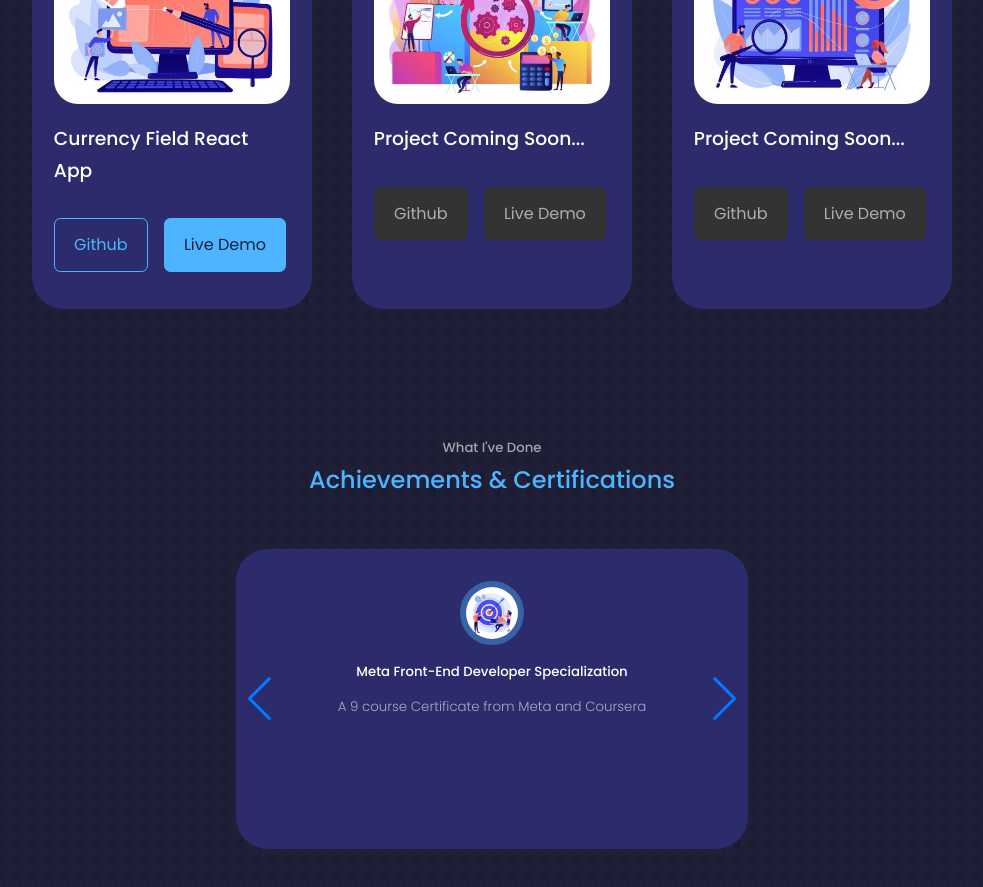
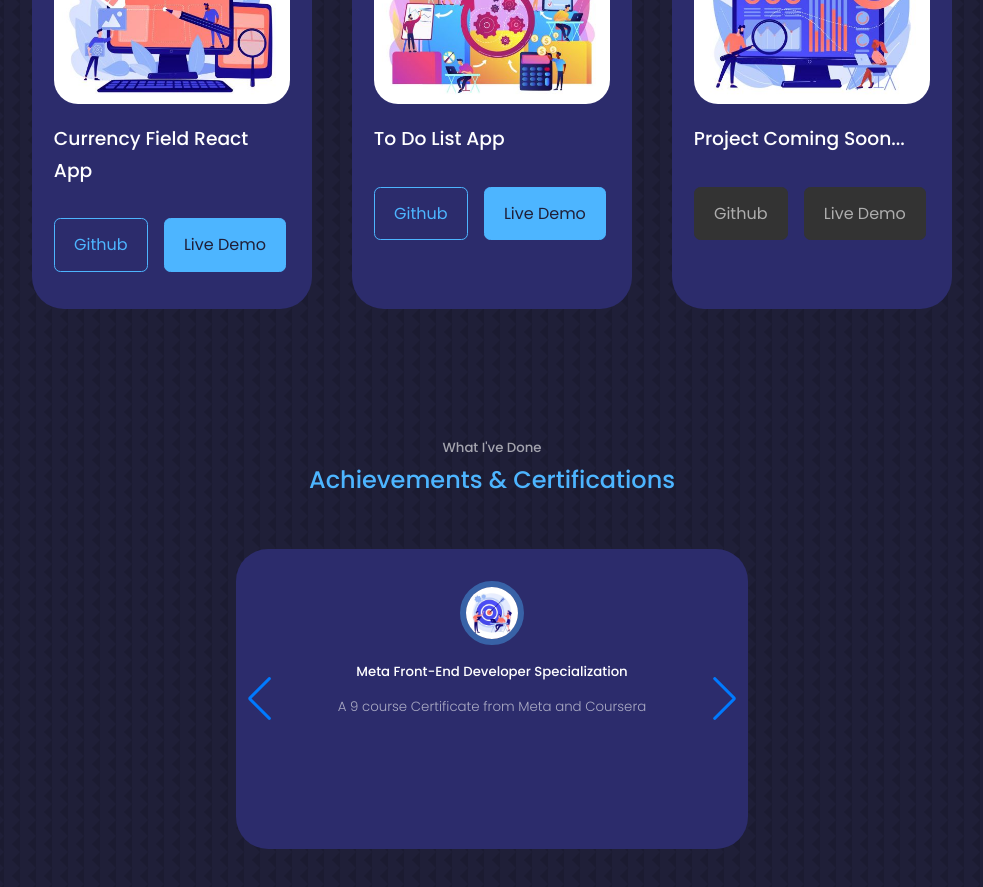
Before and after one commit to CameronRiecan/CameronRiecan.github.io, a React (Create React App) app: page / in a window 1280 px wide. Shown: the part 5660-6547 px from the top of the page, without its empty margins (148-1131 px from the left). Built offline with nearby package versions, Linux system fonts and the light colour scheme.

Commit message:
add to do list web app project to the projects component and relevant links

```diff
--- a/src/components/portfolio/Portfolio.jsx
+++ b/src/components/portfolio/Portfolio.jsx
@@ -39,9 +39,9 @@ const data = [
   {
     id: 5,
     image: IMG5,
-    title: 'Project Coming Soon...',
-    github: '', //Empty URL
-    demo: '' //Empty URL
+    title: 'To Do List App',
+    github: 'https://github.com/CameronRiecan/To-Do-List',
+    demo: 'https://cameronriecan.github.io/To-Do-List/'
   },
   {
     id: 6,
```
